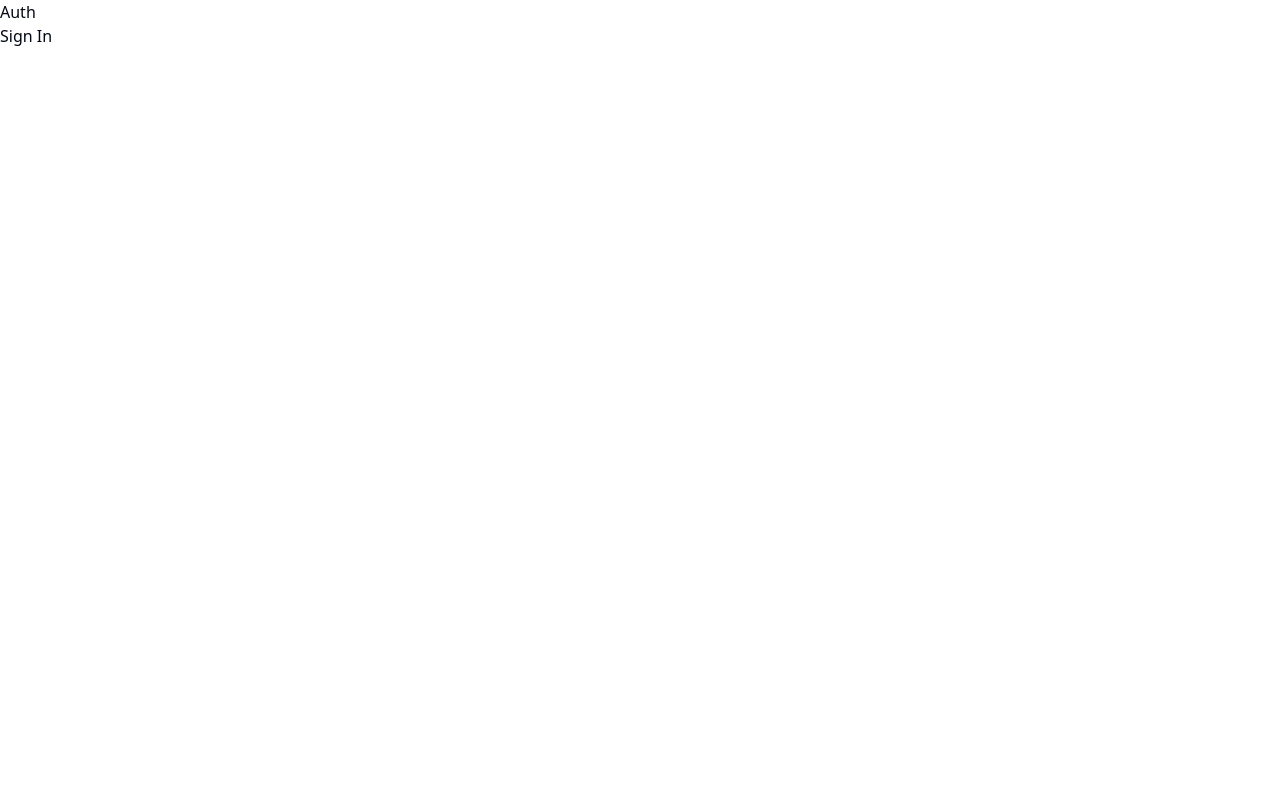
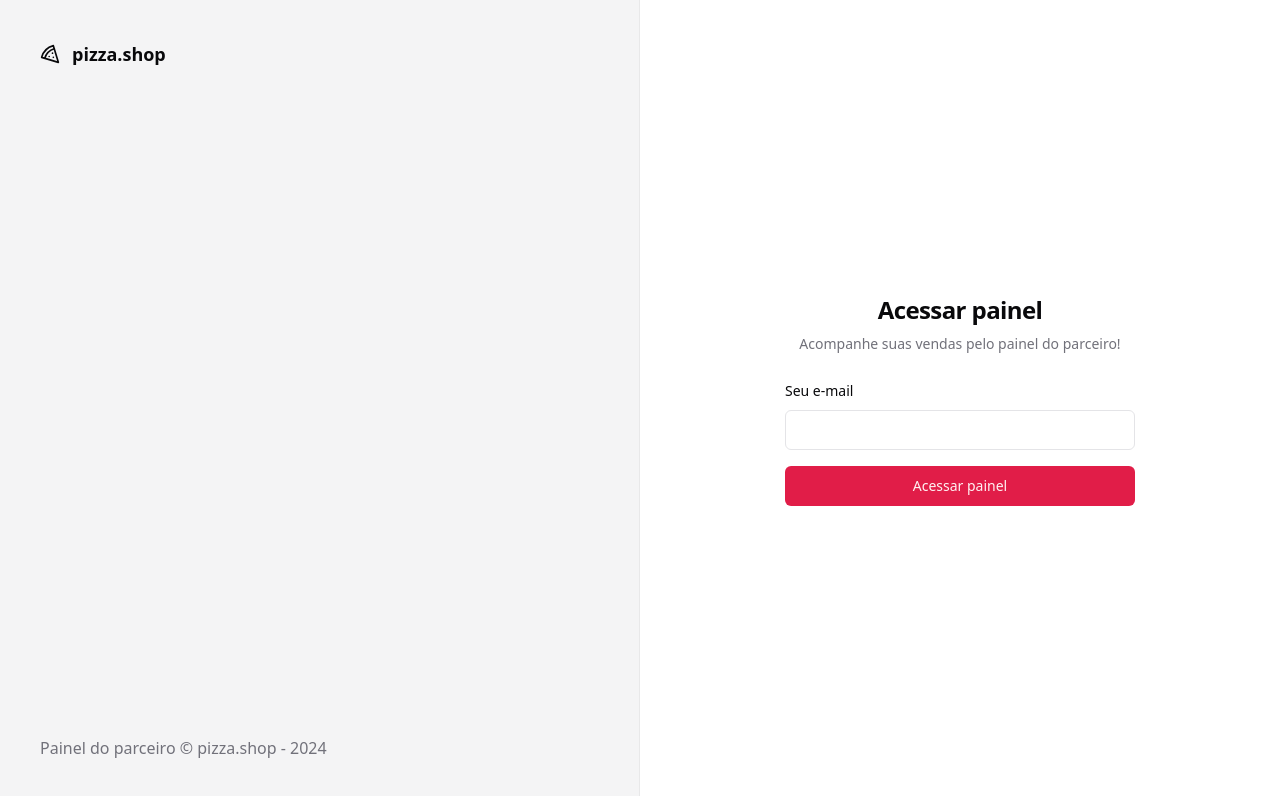
Before and after one commit to gcarniel/pizza-shop-web, a React (Vite) app: page /sign-in in a window 1280 px wide. Shown: the top 796 px of the page. Built offline with nearby package versions, Linux system fonts and the light colour scheme.

Commit message:
layout and form to sign-in

```diff
--- a/package.json
+++ b/package.json
@@ -10,6 +10,8 @@
     "preview": "vite preview"
   },
   "dependencies": {
+    "@hookform/resolvers": "^3.3.4",
+    "@radix-ui/react-label": "^2.0.2",
     "@radix-ui/react-slot": "^1.0.2",
     "class-variance-authority": "^0.7.0",
     "clsx": "^2.1.0",
@@ -17,9 +19,11 @@
     "react": "^18.2.0",
     "react-dom": "^18.2.0",
     "react-helmet-async": "^2.0.4",
+    "react-hook-form": "^7.49.3",
     "react-router-dom": "^6.21.2",
     "tailwind-merge": "^2.2.0",
-    "tailwindcss-animate": "^1.0.7"
+    "tailwindcss-animate": "^1.0.7",
+    "zod": "^3.22.4"
   },
   "devDependencies": {
     "@rocketseat/eslint-config": "^2.1.0",
--- /dev/null
+++ b/src/components/ui/input.tsx
@@ -0,0 +1,24 @@
+import * as React from 'react'
+
+import { cn } from '@/lib/utils'
+
+export type InputProps = React.InputHTMLAttributes<HTMLInputElement>
+
+const Input = React.forwardRef<HTMLInputElement, InputProps>(
+  ({ className, type, ...props }, ref) => {
+    return (
+      <input
+        type={type}
+        className={cn(
+          'flex h-10 w-full rounded-md border border-input bg-background px-3 py-2 text-sm ring-offset-background file:border-0 file:bg-transparent file:text-sm file:font-medium placeholder:text-muted-foreground focus-visible:outline-none focus-visible:ring-2 focus-visible:ring-ring focus-visible:ring-offset-2 disabled:cursor-not-allowed disabled:opacity-50',
+          className,
+        )}
+        ref={ref}
+        {...props}
+      />
+    )
+  },
+)
+Input.displayName = 'Input'
+
+export { Input }
--- /dev/null
+++ b/src/components/ui/label.tsx
@@ -0,0 +1,24 @@
+import * as LabelPrimitive from '@radix-ui/react-label'
+import { cva, type VariantProps } from 'class-variance-authority'
+import * as React from 'react'
+
+import { cn } from '@/lib/utils'
+
+const labelVariants = cva(
+  'text-sm font-medium leading-none peer-disabled:cursor-not-allowed peer-disabled:opacity-70',
+)
+
+const Label = React.forwardRef<
+  React.ElementRef<typeof LabelPrimitive.Root>,
+  React.ComponentPropsWithoutRef<typeof LabelPrimitive.Root> &
+    VariantProps<typeof labelVariants>
+>(({ className, ...props }, ref) => (
+  <LabelPrimitive.Root
+    ref={ref}
+    className={cn(labelVariants(), className)}
+    {...props}
+  />
+))
+Label.displayName = LabelPrimitive.Root.displayName
+
+export { Label }
--- a/src/global.css
+++ b/src/global.css
@@ -5,64 +5,47 @@
 @layer base {
   :root {
     --background: 0 0% 100%;
-    --foreground: 222.2 84% 4.9%;
-
+    --foreground: 240 10% 3.9%;
     --card: 0 0% 100%;
-    --card-foreground: 222.2 84% 4.9%;
-
+    --card-foreground: 240 10% 3.9%;
     --popover: 0 0% 100%;
-    --popover-foreground: 222.2 84% 4.9%;
-
-    --primary: 222.2 47.4% 11.2%;
-    --primary-foreground: 210 40% 98%;
-
-    --secondary: 210 40% 96.1%;
-    --secondary-foreground: 222.2 47.4% 11.2%;
-
-    --muted: 210 40% 96.1%;
-    --muted-foreground: 215.4 16.3% 46.9%;
-
-    --accent: 210 40% 96.1%;
-    --accent-foreground: 222.2 47.4% 11.2%;
-
+    --popover-foreground: 240 10% 3.9%;
+    --primary: 346.8 77.2% 49.8%;
+    --primary-foreground: 355.7 100% 97.3%;
+    --secondary: 240 4.8% 95.9%;
+    --secondary-foreground: 240 5.9% 10%;
+    --muted: 240 4.8% 95.9%;
+    --muted-foreground: 240 3.8% 46.1%;
+    --accent: 240 4.8% 95.9%;
+    --accent-foreground: 240 5.9% 10%;
     --destructive: 0 84.2% 60.2%;
-    --destructive-foreground: 210 40% 98%;
-
-    --border: 214.3 31.8% 91.4%;
-    --input: 214.3 31.8% 91.4%;
-    --ring: 222.2 84% 4.9%;
-
+    --destructive-foreground: 0 0% 98%;
+    --border: 240 5.9% 90%;
+    --input: 240 5.9% 90%;
+    --ring: 346.8 77.2% 49.8%;
     --radius: 0.5rem;
   }
 
   .dark {
-    --background: 222.2 84% 4.9%;
-    --foreground: 210 40% 98%;
-
-    --card: 222.2 84% 4.9%;
-    --card-foreground: 210 40% 98%;
-
-    --popover: 222.2 84% 4.9%;
-    --popover-foreground: 210 40% 98%;
-
-    --primary: 210 40% 98%;
-    --primary-foreground: 222.2 47.4% 11.2%;
-
-    --secondary: 217.2 32.6% 17.5%;
-    --secondary-foreground: 210 40% 98%;
-
-    --muted: 217.2 32.6% 17.5%;
-    --muted-foreground: 215 20.2% 65.1%;
-
-    --accent: 217.2 32.6% 17.5%;
-    --accent-foreground: 210 40% 98%;
-
+    --background: 20 14.3% 4.1%;
+    --foreground: 0 0% 95%;
+    --card: 24 9.8% 10%;
+    --card-foreground: 0 0% 95%;
+    --popover: 0 0% 9%;
+    --popover-foreground: 0 0% 95%;
+    --primary: 346.8 77.2% 49.8%;
+    --primary-foreground: 355.7 100% 97.3%;
+    --secondary: 240 3.7% 15.9%;
+    --secondary-foreground: 0 0% 98%;
+    --muted: 0 0% 15%;
+    --muted-foreground: 240 5% 64.9%;
+    --accent: 12 6.5% 15.1%;
+    --accent-foreground: 0 0% 98%;
     --destructive: 0 62.8% 30.6%;
-    --destructive-foreground: 210 40% 98%;
-
-    --border: 217.2 32.6% 17.5%;
-    --input: 217.2 32.6% 17.5%;
-    --ring: 212.7 26.8% 83.9%;
+    --destructive-foreground: 0 85.7% 97.3%;
+    --border: 240 3.7% 15.9%;
+    --input: 240 3.7% 15.9%;
+    --ring: 346.8 77.2% 49.8%;
   }
 }
 
--- a/src/pages/_layouts/auth.tsx
+++ b/src/pages/_layouts/auth.tsx
@@ -1,11 +1,20 @@
+import { Pizza } from 'lucide-react'
 import { Outlet } from 'react-router-dom'
 
 export function AuthLayout() {
   return (
-    <div>
-      <h1>Auth</h1>
+    <div className="grid min-h-screen grid-cols-2">
+      <div className="flex h-full flex-col justify-between border-r border-foreground/5 bg-muted p-10 text-muted-foreground">
+        <div className="flex items-center gap-3 text-lg font-medium text-foreground">
+          <Pizza className="h-5 w-5" />
+          <span className="font-semibold">pizza.shop</span>
+        </div>
+        <footer>
+          Painel do parceiro &copy; pizza.shop - {new Date().getFullYear()}
+        </footer>
+      </div>
 
-      <div>
+      <div className="flex flex-col items-center justify-center">
         <Outlet />
       </div>
     </div>
--- a/src/pages/auth/sign-in.tsx
+++ b/src/pages/auth/sign-in.tsx
@@ -1,10 +1,57 @@
 import { Helmet } from 'react-helmet-async'
+import { useForm } from 'react-hook-form'
+import { z } from 'zod'
+
+import { Button } from '@/components/ui/button'
+import { Input } from '@/components/ui/input'
+import { Label } from '@/components/ui/label'
+
+const signInForm = z.object({
+  email: z.string().email(),
+})
+
+type SignInFormData = z.infer<typeof signInForm>
 
 export function SignIn() {
+  const {
+    register,
+    handleSubmit,
+    formState: { isSubmitting },
+  } = useForm<SignInFormData>()
+
+  async function handleSignIn(data: SignInFormData) {
+    console.log(data)
+
+    await new Promise((resolve, _) => setTimeout(resolve, 2000))
+  }
+
   return (
-    <div>
+    <>
       <Helmet title="Login" />
-      <h1>Sign In</h1>
-    </div>
+
+      <div className="p-8">
+        <div className="flex w-[350px] flex-col justify-center gap-6">
+          <div className="flex flex-col gap-2 text-center">
+            <h1 className="text-2xl font-semibold tracking-tight">
+              Acessar painel
+            </h1>
+            <p className="text-sm text-muted-foreground">
+              Acompanhe suas vendas pelo painel do parceiro!
+            </p>
+          </div>
+
+          <form className="space-y-4" onSubmit={handleSubmit(handleSignIn)}>
+            <div className="space-y-2">
+              <Label htmlFor="email">Seu e-mail</Label>
+              <Input id="email" type="email" {...register('email')} />
+            </div>
+
+            <Button className="w-full" type="submit" disabled={isSubmitting}>
+              Acessar painel
+            </Button>
+          </form>
+        </div>
+      </div>
+    </>
   )
 }
```
Also changed, not shown: src/components/ui/button.tsx (+21 -21 lines), tailwind.config.js (+35 -35 lines), 1 other file (tests, documents, lock files or other folders).
